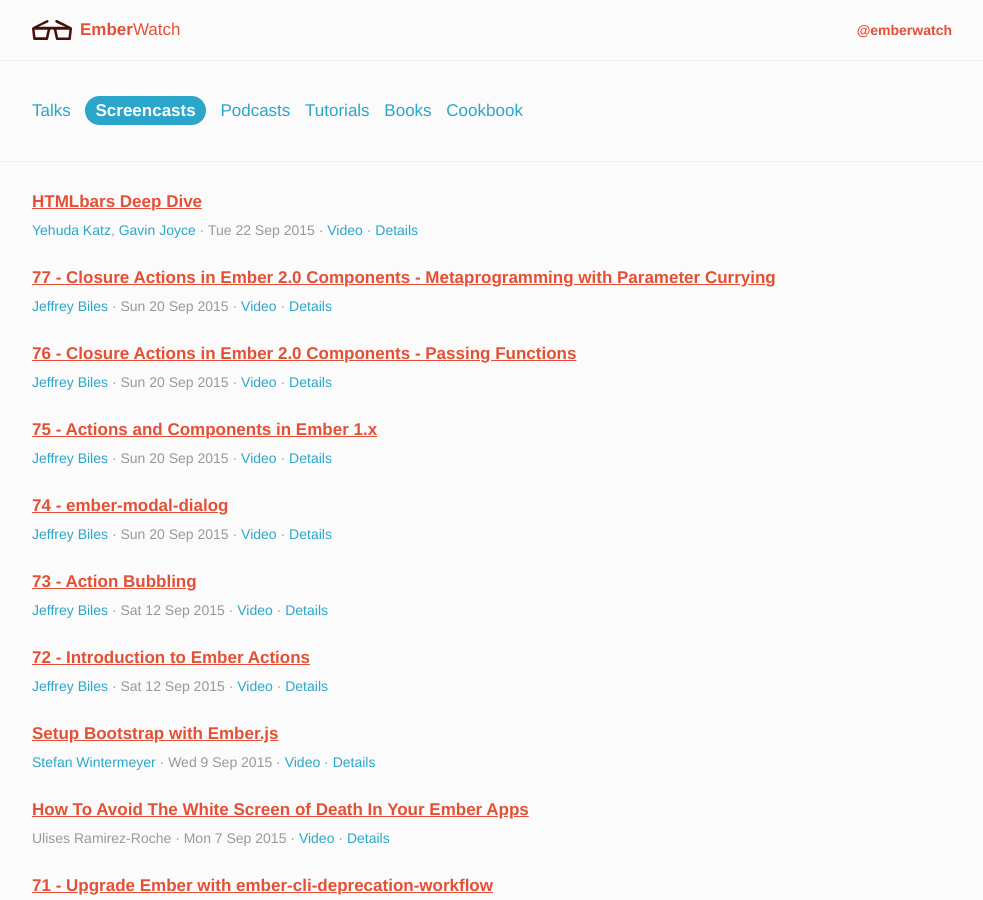
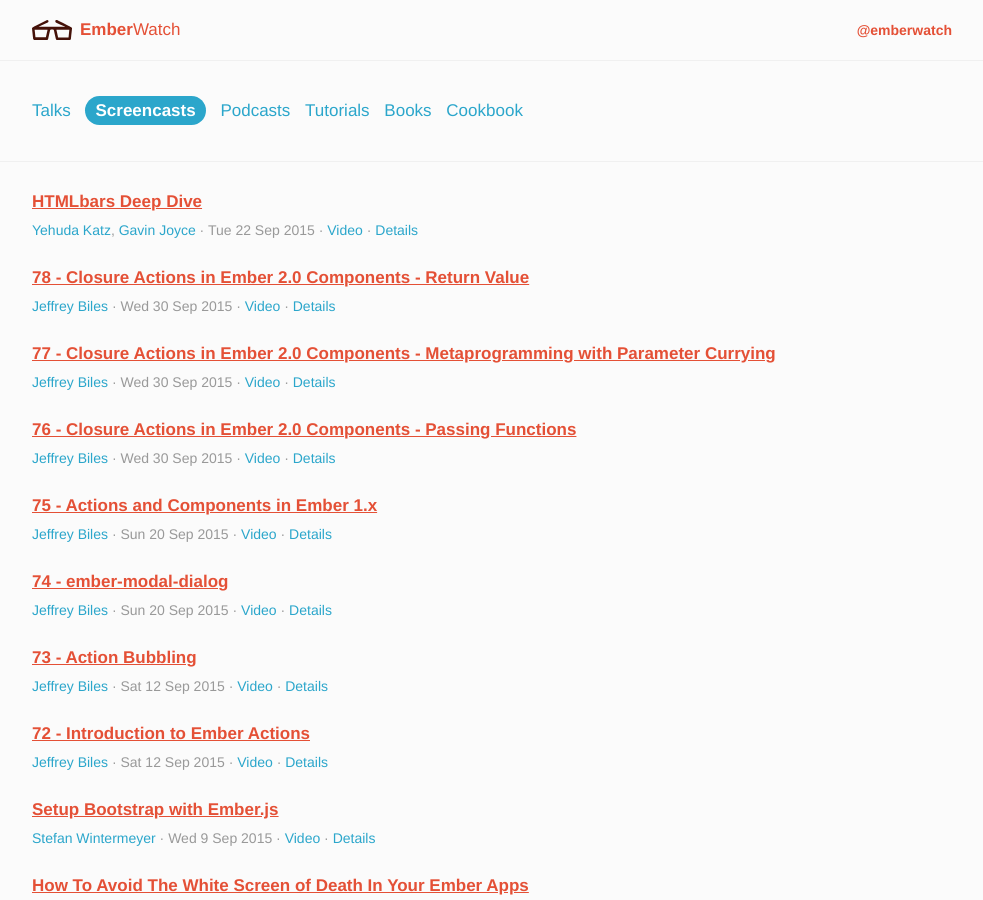
Before and after one commit to emberwatch/emberwatch, a Jekyll site: the page built from screencasts.html, in a window 1280 px wide and 900 px high. Shown: the whole window, without its empty margins (148-1131 px from the left). Built offline with Jekyll 4.4.1, drawn with Linux system fonts in a browser that asks for light colours; Markdown is read by kramdown in place of the engine named in the settings; comment, search, counter and statistics services are not loaded.

Commit message:
[Screencast] Closure Action in Ember 2.0 Components - Return Value

```diff
--- a/_data/screencasts.yml
+++ b/_data/screencasts.yml
@@ -7,10 +7,18 @@
   videos:
   - https://www.youtube.com/watch?v=DrFXw0QGDLM
   url: https://www.youtube.com/watch?v=DrFXw0QGDLM
+- title: 78 - Closure Actions in Ember 2.0 Components - Return Value
+  author_ids:
+  - 58
+  date: 2015-09-30
+  url: https://www.emberscreencasts.com/posts/78-closure-action-in-ember-20-components-return-values
+  videos:
+  - https://www.emberscreencasts.com/posts/78-closure-action-in-ember-20-components-return-values
+  series: EmberScreencasts
 - title: 77 - Closure Actions in Ember 2.0 Components - Metaprogramming with Parameter Currying
   author_ids:
   - 58
-  date: 2015-09-20
+  date: 2015-09-30
   url: https://www.emberscreencasts.com/posts/77-closure-actions-in-ember-20-components-metaprogramming-with-parameter-currying
   videos:
   - https://www.emberscreencasts.com/posts/77-closure-actions-in-ember-20-components-metaprogramming-with-parameter-currying
@@ -19,7 +27,7 @@
 - title: 76 - Closure Actions in Ember 2.0 Components - Passing Functions
   author_ids:
   - 58
-  date: 2015-09-20
+  date: 2015-09-30
   url: https://www.emberscreencasts.com/posts/76-closure-actions-in-ember-20-components-passing-functions
   videos:
   - https://www.emberscreencasts.com/posts/76-closure-actions-in-ember-20-components-passing-functions
```
